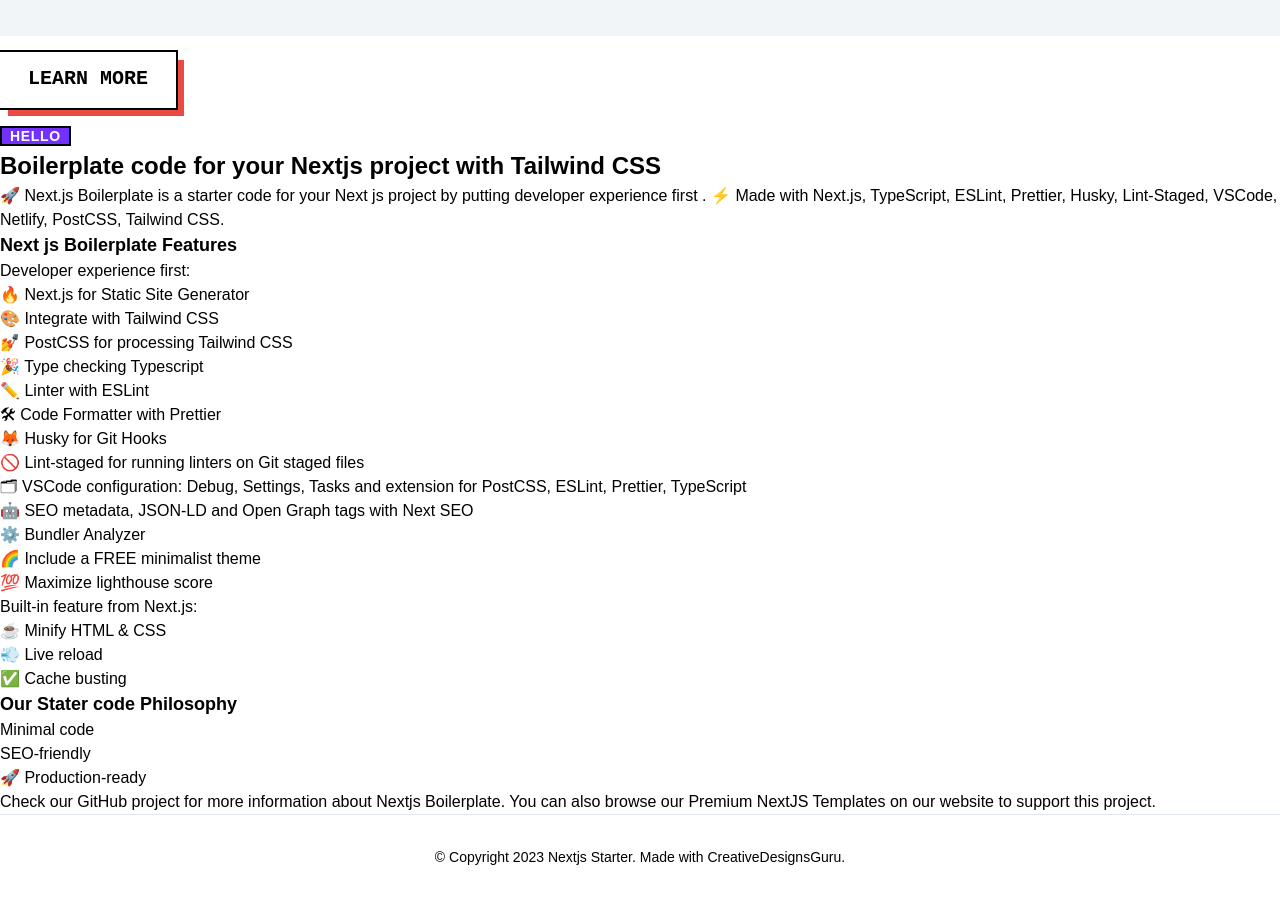
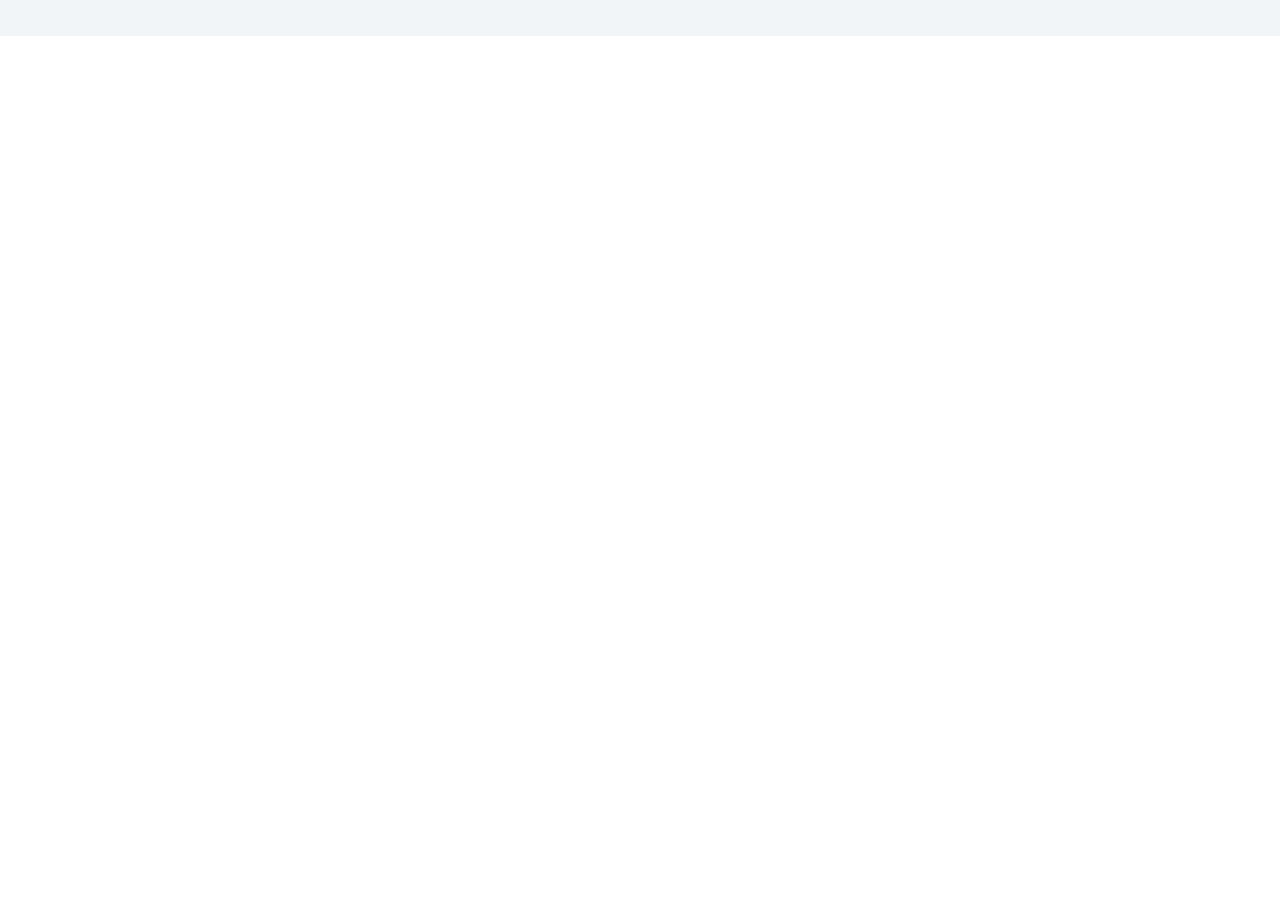
Before and after one commit to ralsuwaidi/uaecodes-frontend, a Next.js app: page / in a window 1280 px wide. Shown: the part 720-1620 px from the top of the page. After the commit the page ends 800 px from the top, so only its background shows below. Built offline with nearby package versions, Linux system fonts and the light colour scheme.

Commit message:
style: improved text readability

```diff
--- a/src/layouts/Home/Hero.tsx
+++ b/src/layouts/Home/Hero.tsx
@@ -9,10 +9,10 @@
     <section className="bg-neon-gray font-ubuntu-mono dark:bg-gray-900">
       <div className="mx-auto grid max-w-screen-xl grid-cols-12 gap-0 px-4 py-8 lg:gap-8 xl:py-16">
         <div className="col-span-5 mr-auto place-self-center">
-          <h1 className="mb-4 max-w-2xl text-4xl font-extrabold leading-none tracking-tight dark:text-white md:text-5xl xl:text-6xl">
+          <h1 className="mb-4 max-w-2xl text-2xl font-extrabold leading-none tracking-tight dark:text-white md:text-5xl xl:text-6xl">
             UAE Codes
           </h1>
-          <p className="mb-6 max-w-2xl font-light text-gray-500 dark:text-gray-400 md:text-lg lg:mb-8 lg:text-xl">
+          <p className="mb-6 max-w-2xl text-sm font-light text-gray-500 dark:text-gray-400 md:text-lg lg:mb-8 lg:text-xl">
             Where UAE Codes
           </p>
 
--- a/src/pages/index.tsx
+++ b/src/pages/index.tsx
@@ -1,4 +1,3 @@
-import { BrutalBtn, BrutalPill } from '@/layouts/Common/Brutal';
 import { Hero } from '@/layouts/Home/Hero';
 import { Meta } from '@/layouts/Meta';
 import { Main } from '@/templates/Main';
@@ -14,168 +13,6 @@
       }
     >
       <Hero />
-
-      <BrutalBtn text="LEARN MORE" />
-      <BrutalPill text="hello" />
-
-      <h1 className="text-2xl font-bold">
-        Boilerplate code for your Nextjs project with Tailwind CSS
-      </h1>
-      <p>
-        <span role="img" aria-label="rocket">
-          🚀
-        </span>{' '}
-        Next.js Boilerplate is a starter code for your Next js project by
-        putting developer experience first .{' '}
-        <span role="img" aria-label="zap">
-          ⚡️
-        </span>{' '}
-        Made with Next.js, TypeScript, ESLint, Prettier, Husky, Lint-Staged,
-        VSCode, Netlify, PostCSS, Tailwind CSS.
-      </p>
-      <h2 className="text-lg font-semibold">Next js Boilerplate Features</h2>
-      <p>Developer experience first:</p>
-      <ul>
-        <li>
-          <span role="img" aria-label="fire">
-            🔥
-          </span>{' '}
-          <a href="https://nextjs.org" rel="nofollow">
-            Next.js
-          </a>{' '}
-          for Static Site Generator
-        </li>
-        <li>
-          <span role="img" aria-label="art">
-            🎨
-          </span>{' '}
-          Integrate with{' '}
-          <a href="https://tailwindcss.com" rel="nofollow">
-            Tailwind CSS
-          </a>
-        </li>
-        <li>
-          <span role="img" aria-label="nail_care">
-            💅
-          </span>{' '}
-          PostCSS for processing Tailwind CSS
-        </li>
-        <li>
-          <span role="img" aria-label="tada">
-            🎉
-          </span>{' '}
-          Type checking Typescript
-        </li>
-        <li>
-          <span role="img" aria-label="pencil2">
-            ✏️
-          </span>{' '}
-          Linter with{' '}
-          <a href="https://eslint.org" rel="nofollow">
-            ESLint
-          </a>
-        </li>
-        <li>
-          <span role="img" aria-label="hammer_and_wrench">
-            🛠
-          </span>{' '}
-          Code Formatter with{' '}
-          <a href="https://prettier.io" rel="nofollow">
-            Prettier
-          </a>
-        </li>
-        <li>
-          <span role="img" aria-label="fox_face">
-            🦊
-          </span>{' '}
-          Husky for Git Hooks
-        </li>
-        <li>
-          <span role="img" aria-label="no_entry_sign">
-            🚫
-          </span>{' '}
-          Lint-staged for running linters on Git staged files
-        </li>
-        <li>
-          <span role="img" aria-label="no_entry_sign">
-            🗂
-          </span>{' '}
-          VSCode configuration: Debug, Settings, Tasks and extension for
-          PostCSS, ESLint, Prettier, TypeScript
-        </li>
-        <li>
-          <span role="img" aria-label="robot">
-            🤖
-          </span>{' '}
-          SEO metadata, JSON-LD and Open Graph tags with Next SEO
-        </li>
-        <li>
-          <span role="img" aria-label="robot">
-            ⚙️
-          </span>{' '}
-          <a
-            href="https://www.npmjs.com/package/@next/bundle-analyzer"
-            rel="nofollow"
-          >
-            Bundler Analyzer
-          </a>
-        </li>
-        <li>
-          <span role="img" aria-label="rainbow">
-            🌈
-          </span>{' '}
-          Include a FREE minimalist theme
-        </li>
-        <li>
-          <span role="img" aria-label="hundred">
-            💯
-          </span>{' '}
-          Maximize lighthouse score
-        </li>
-      </ul>
-      <p>Built-in feature from Next.js:</p>
-      <ul>
-        <li>
-          <span role="img" aria-label="coffee">
-            ☕
-          </span>{' '}
-          Minify HTML &amp; CSS
-        </li>
-        <li>
-          <span role="img" aria-label="dash">
-            💨
-          </span>{' '}
-          Live reload
-        </li>
-        <li>
-          <span role="img" aria-label="white_check_mark">
-            ✅
-          </span>{' '}
-          Cache busting
-        </li>
-      </ul>
-      <h2 className="text-lg font-semibold">Our Stater code Philosophy</h2>
-      <ul>
-        <li>Minimal code</li>
-        <li>SEO-friendly</li>
-        <li>
-          <span role="img" aria-label="rocket">
-            🚀
-          </span>{' '}
-          Production-ready
-        </li>
-      </ul>
-      <p>
-        Check our GitHub project for more information about{' '}
-        <a href="https://github.com/ixartz/Next-js-Boilerplate">
-          Nextjs Boilerplate
-        </a>
-        . You can also browse our{' '}
-        <a href="https://creativedesignsguru.com/category/nextjs/">
-          Premium NextJS Templates
-        </a>{' '}
-        on our website to support this project.
-      </p>
     </Main>
   );
 };
--- a/src/templates/Main.tsx
+++ b/src/templates/Main.tsx
@@ -1,6 +1,4 @@
 import type { ReactNode } from 'react';
-
-import { AppConfig } from '@/utils/AppConfig';
 
 import { Header } from './header';
 
@@ -16,17 +14,6 @@
     <Header />
 
     {props.children}
-
-    <div className="border-t border-gray-300 py-8 text-center text-sm">
-      © Copyright {new Date().getFullYear()} {AppConfig.title}. Made with{' '}
-      <a href="https://creativedesignsguru.com">CreativeDesignsGuru</a>.
-      {/*
-       * PLEASE READ THIS SECTION
-       * I'm an indie maker with limited resources and funds, I'll really appreciate if you could have a link to my website.
-       * The link doesn't need to appear on every pages, one link on one page is enough.
-       * For example, in the `About` page. Thank you for your support, it'll mean a lot to me.
-       */}
-    </div>
   </div>
 );
 
```
